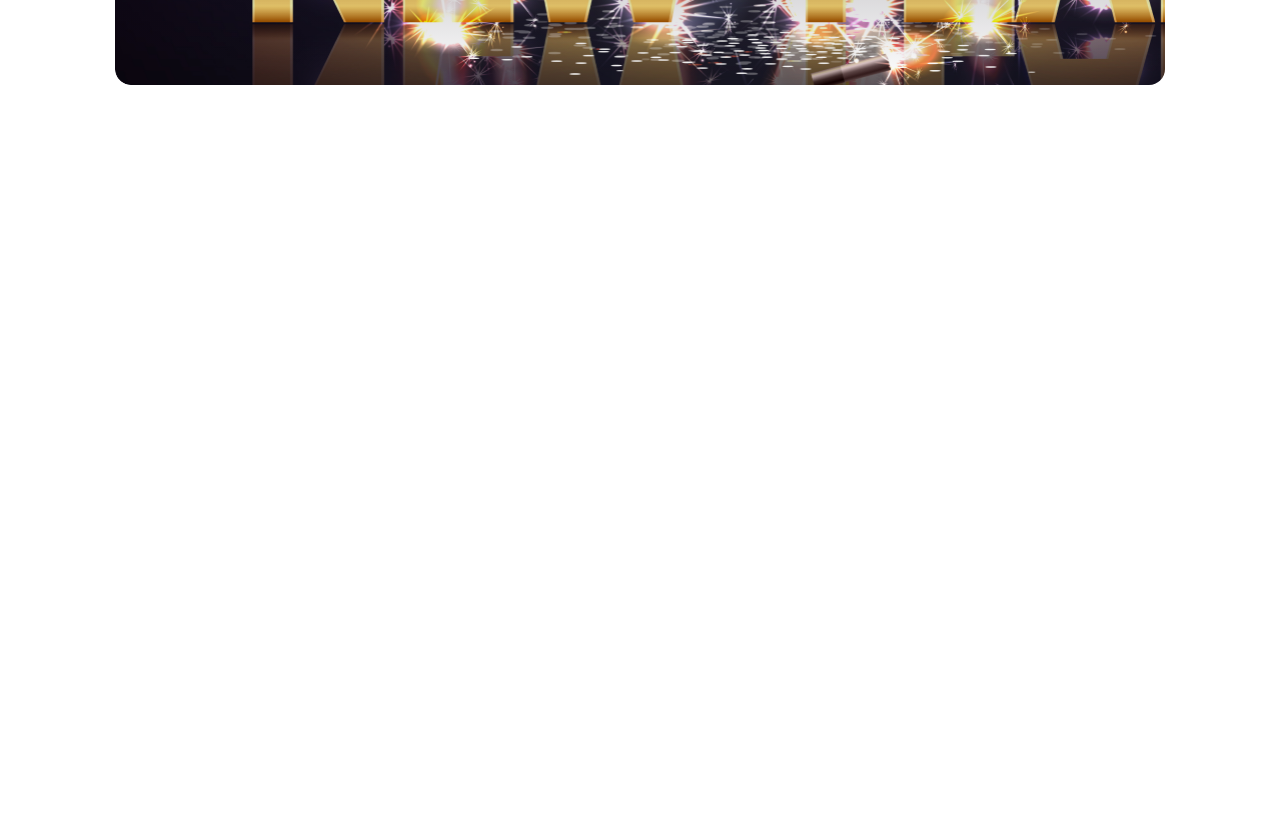
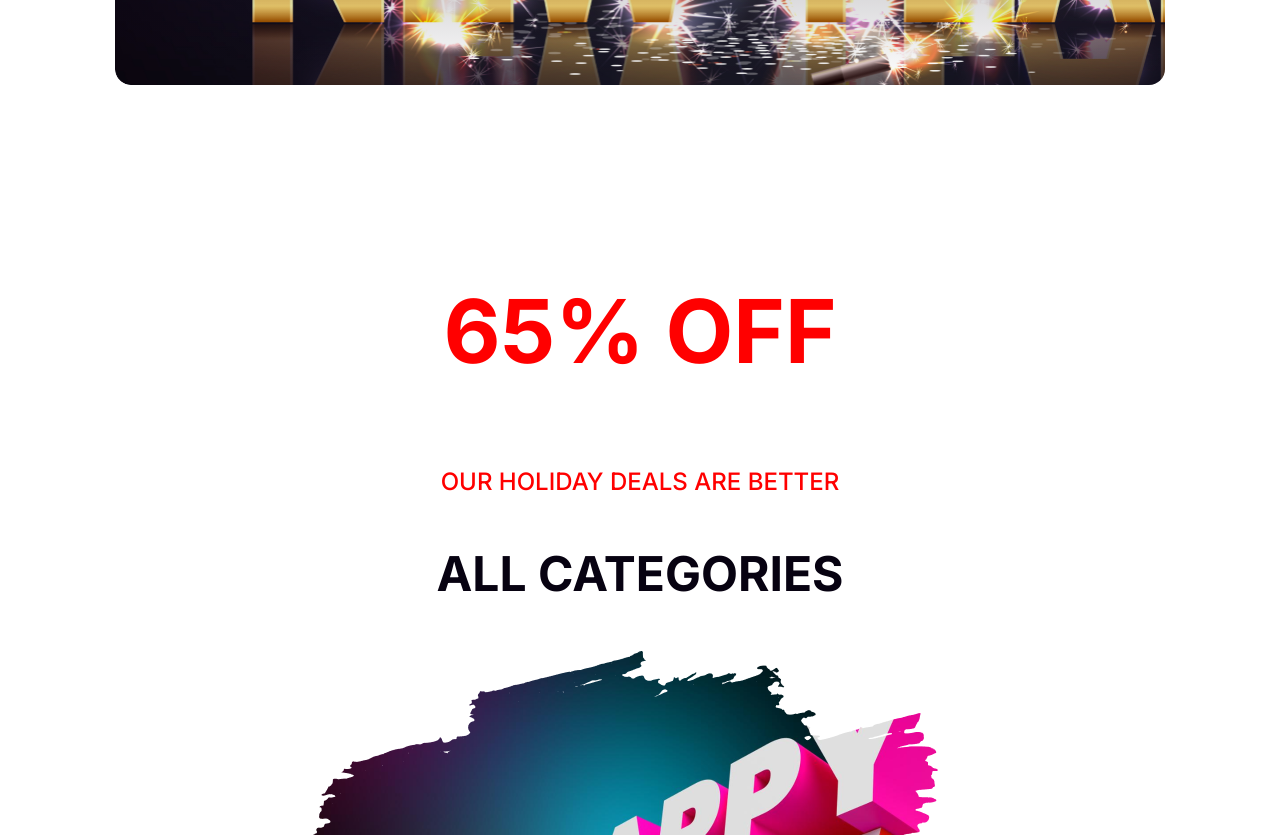
Before and after one commit to tuly15/new-year-mission, a plain HTML site: page index.html in a window 1280 px wide. Shown: the part 565-1400 px from the top of the page. Before the commit the page ends 800 px from the top, so only its background shows below. Drawn offline with Linux system fonts and the light colour scheme.

Commit message:
second section added

```diff
--- a/index.html
+++ b/index.html
@@ -17,6 +17,15 @@
          </div>
       </div>
    </header>
+   <section>
+      <div class="content-colour"></div>
+      <div class="content-text">
+         <h1 id="discount">65% OFF</h1>
+         <h5 id="holiday">OUR HOLIDAY DEALS ARE BETTER</h5>
+         <h3 id="catagories">ALL CATEGORIES</h3>
+         <img src="assets/image2.png" alt="">
+      </div>
+   </section>
 
 </body>
 
--- a/styles/styles.css
+++ b/styles/styles.css
@@ -1,4 +1,9 @@
 @import url('https://fonts.googleapis.com/css2?family=Merriweather:wght@300;400;700;900&display=swap');
+
+
+@import url('https://fonts.googleapis.com/css2?family=Inter:wght@100;200;300;400;500;600;700;800;900&display=swap');
+
+
 
 
 .container-banner {
@@ -40,3 +45,32 @@
     font-size: 72px;
     font-weight: 900;
 }
+
+.content-text {
+    text-align: center;
+    font-family: 'Inter', sans-serif; margin: auto;
+
+}
+
+#discount {
+
+    color: #F00;
+    font-size: 88px;
+    font-weight: 700;
+    line-height: normal;padding-top: 120px;
+
+}
+
+#holiday {
+
+    color: #F00;
+    font-size: 24px;
+    font-weight: 500; padding-top: 10px;padding-bottom: 0;
+
+}
+
+#catagories {
+    color: #070211;
+    font-size: 48px;
+    font-weight: 700;
+}
```
Also changed, not shown: assets/image2.png (renamed from assets/New Year Photo.png).
